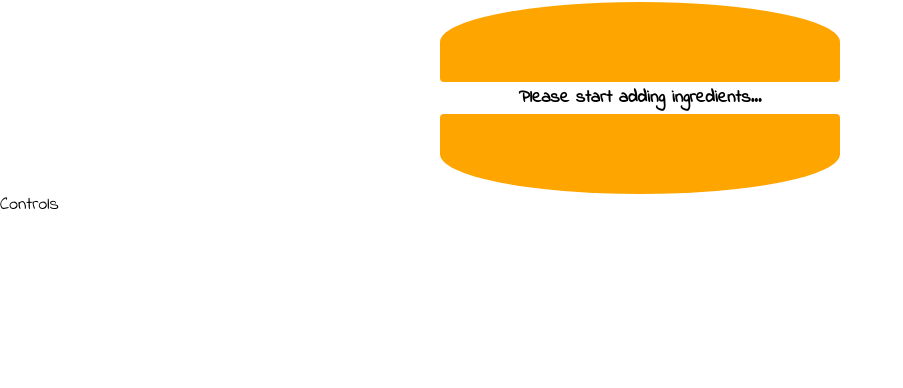
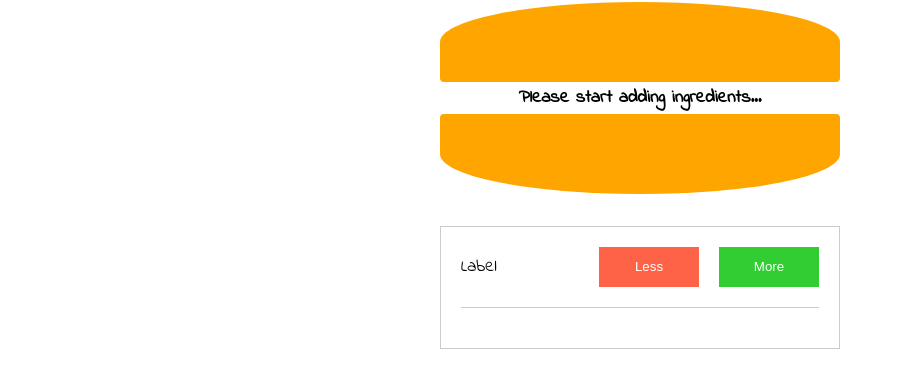
Before and after one commit to Mak-Pro/react-practice, a React (Create React App) app: page / in a window 1280 px wide. Shown: the top 388 px of the page, without its empty margins (0-903 px from the left). Built offline with nearby package versions, Linux system fonts and the light colour scheme.

Commit message:
controls added without logic (only components and styles)

```diff
--- /dev/null
+++ b/src/components/BurgerControls/BurgerControl/BurgerControl.js
@@ -0,0 +1,17 @@
+import React from 'react';
+
+import classes from './BurgerControl.module.scss';
+
+const BurgerControl = (props) => {
+	return (
+		<div className={classes.burger__control}>
+			<span className={classes.burger__control_label}>Label</span>
+			<div className={classes.burger__control_buttons}>
+				<button className={['btn', classes.btn__less].join(' ')}>Less</button>
+				<button className={['btn', classes.btn__more].join(' ')}>More</button>
+			</div>
+		</div>
+		);
+}
+
+export default BurgerControl;
--- /dev/null
+++ b/src/components/BurgerControls/BurgerControl/BurgerControl.module.scss
@@ -0,0 +1,44 @@
+.burger__control {
+	display: flex;
+	align-items: center;
+	justify-content: space-between;
+	border-bottom: 1px solid #ccc;
+	margin-bottom: 2rem;
+	padding-bottom: 2rem;
+
+	button {
+		margin: 0 1rem;
+
+		&:first-of-type {
+			margin-left: 0;
+		}
+
+		&:last-of-type {
+			margin-right: 0;
+		}
+	}
+}
+
+.btn__less {
+	min-width: 10rem;
+	border-color: tomato;
+	background: tomato;
+	color: #fff;
+
+	&:hover {
+		background: darken(tomato, 20%);
+		border-color: darken(tomato, 20%);
+	}
+}
+
+.btn__more {
+	min-width: 10rem;
+	border-color: limegreen;
+	background: limegreen;
+	color: #fff;
+
+	&:hover {
+		background: darken(limegreen, 20%);
+		border-color: darken(limegreen, 20%);
+	}
+}
--- /dev/null
+++ b/src/components/BurgerControls/BurgerControls.js
@@ -0,0 +1,17 @@
+import React from 'react';
+
+import classes from './BurgerControls.module.scss';
+
+
+import BurgerControl from './BurgerControl/BurgerControl.js';
+
+
+const BurgerControls = (props) => {
+	return (
+		<div className={classes.burger__controls}>
+			<BurgerControl/>
+		</div>
+	);
+}
+
+export default BurgerControls;
--- /dev/null
+++ b/src/components/BurgerControls/BurgerControls.module.scss
@@ -0,0 +1,7 @@
+.burger__controls {
+	width: 100%;
+	max-width: 40rem;
+	margin: 0 auto;
+	border: 1px solid #ccc;
+	padding: 2rem;
+}
--- a/src/containers/BurgerBuilder/Burger/Burger.module.scss
+++ b/src/containers/BurgerBuilder/Burger/Burger.module.scss
@@ -1,7 +1,9 @@
 .burger {
 	width: 100%;
 	max-width: 40rem;
-	margin: 0 auto;
+	margin: 0 auto 3rem;
+	max-height: 40rem;
+	overflow-y: auto;
 
 	&__empty_title {
 		text-align: center;
--- a/src/containers/BurgerBuilder/BurgerBuilder.js
+++ b/src/containers/BurgerBuilder/BurgerBuilder.js
@@ -4,6 +4,7 @@ import classes from './BurgerBuilder.module.scss';
 
 
 import Burger from './Burger/Burger.js';
+import BurgerControls from '../../components/BurgerControls/BurgerControls.js';
 
 
 class BurgerBuilder extends Component {
@@ -28,7 +29,7 @@ class BurgerBuilder extends Component {
     return (
 			<Fragment>
 				<Burger ingredients={this.state.ingredients}/>
-				<p>Controls</p>
+				<BurgerControls />
 			</Fragment>
     );
   }
```
